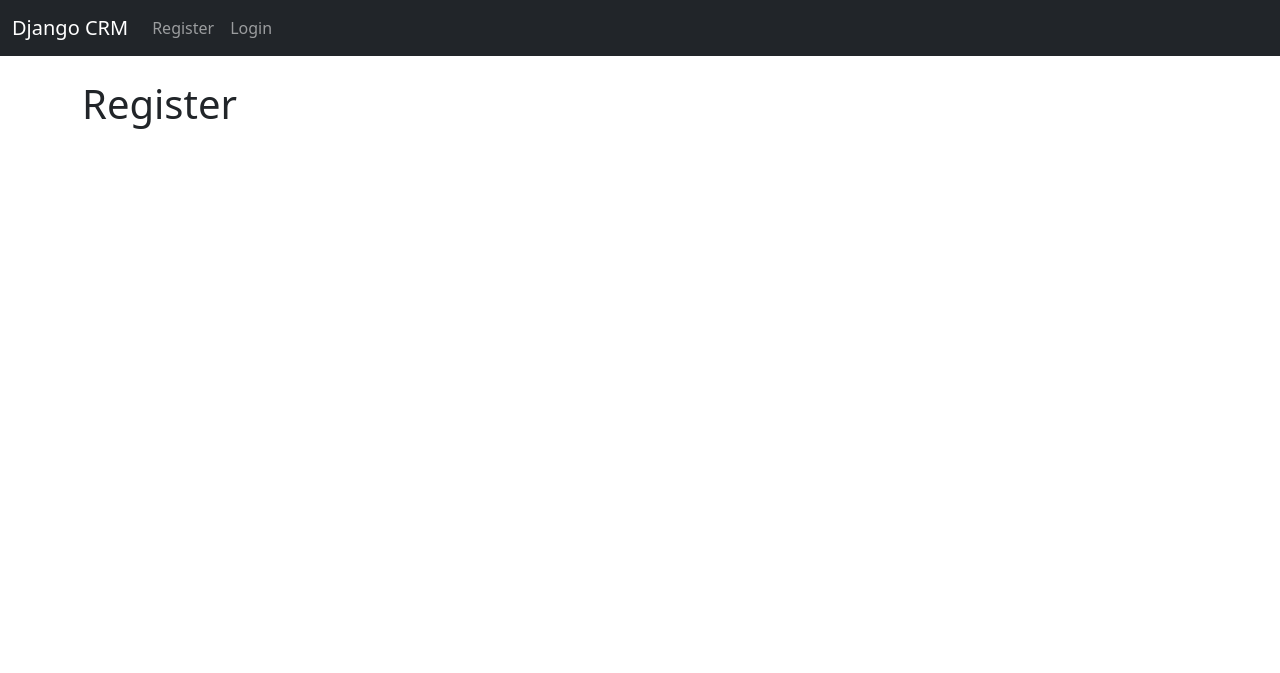
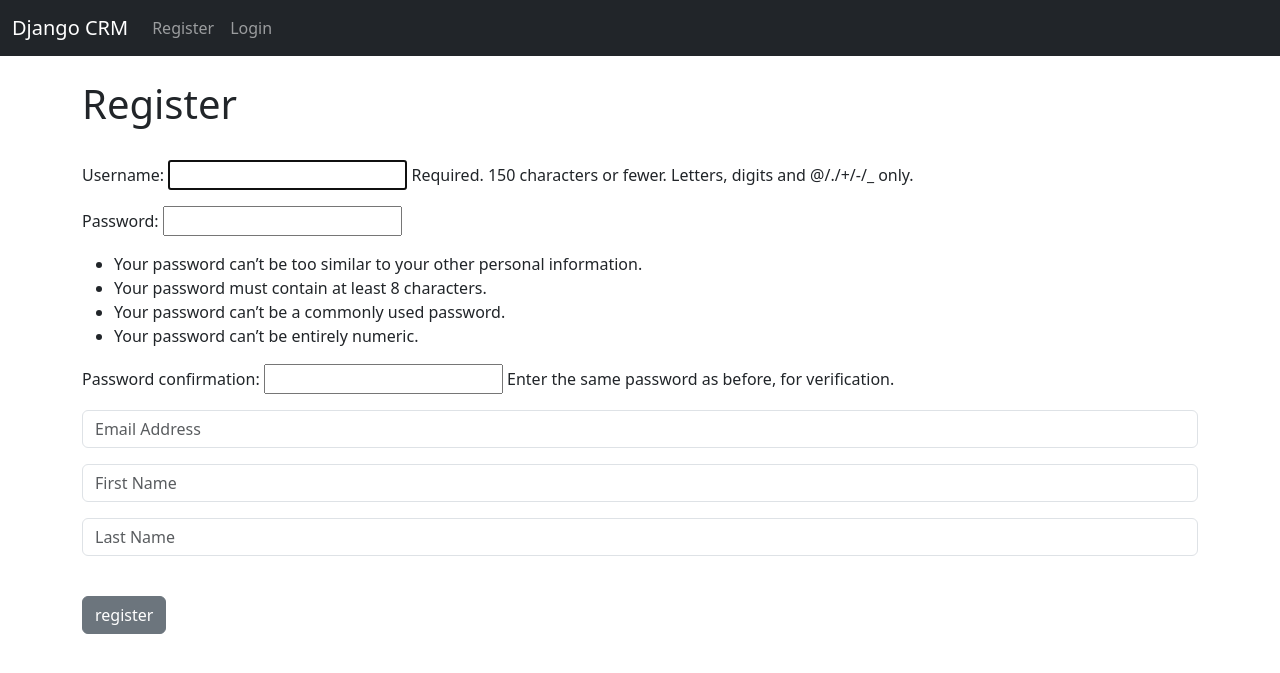
Before and after one commit to AjedidahMwanzia/CRM, a Django app: page /register/ in a window 1280 px wide. Shown: the top 673 px of the page. Run offline with Django 4.2, Linux system fonts and the light colour scheme.

Commit message:
configure the views.py to register users

```diff
--- a/website/forms.py
+++ b/website/forms.py
@@ -5,7 +5,7 @@
 class SignUpForm(UserCreationForm):
     email = forms.EmailField(label = '', widget=forms.TextInput(attrs={'class':'form-control','placeholder':'Email Address'}))
     first_name =forms.CharField(label = '',max_length= 100 ,widget=forms.TextInput(attrs={'class':'form-control','placeholder':'First Name'}))
-    last_name = forms.CharField(label = ''max_length= 100 ,widget=forms.TextInput(attrs={'class':'form-control','placeholder':'Last Name'}))
+    last_name = forms.CharField(label = '',max_length= 100 ,widget=forms.TextInput(attrs={'class':'form-control','placeholder':'Last Name'}))
 
 class Meta:
     model=User
@@ -13,22 +13,22 @@
 
 
     def __init__(self, *args, **kwargs):
-		super(SignUpForm, self).__init__(*args, **kwargs)
+            super(SignUpForm, self).__init__(*args, **kwargs)
 
-		self.fields['username'].widget.attrs['class'] = 'form-control'
-		self.fields['username'].widget.attrs['placeholder'] = 'User Name'
-		self.fields['username'].label = ''
-		self.fields['username'].help_text = '<span class="form-text text-muted"><small>Required. 150 characters or fewer. Letters, digits and @/./+/-/_ only.</small></span>'
 
-		self.fields['password1'].widget.attrs['class'] = 'form-control'
-		self.fields['password1'].widget.attrs['placeholder'] = 'Password'
-		self.fields['password1'].label = ''
-		self.fields['password1'].help_text = '<ul class="form-text text-muted small"><li>Your password can\'t be too similar to your other personal information.</li><li>Your password must contain at least 8 characters.</li><li>Your password can\'t be a commonly used password.</li><li>Your password can\'t be entirely numeric.</li></ul>'
+            self.fields['username'].widget.attrs['placeholder'] ='User Name'
+            self.fields['username'].label = ''
+            self.fields['username'].help_text = '<span class="form-text text-muted"><small>Required. 150 characters or fewer. Letters, digits and @/./+/-/_ only.</small></span>'
 
-		self.fields['password2'].widget.attrs['class'] = 'form-control'
-		self.fields['password2'].widget.attrs['placeholder'] = 'Confirm Password'
-		self.fields['password2'].label = ''
-		self.fields['password2'].help_text = '<span class="form-text text-muted"><small>Enter the same password as before, for verification.</small></span>'
+            self.fields['password1'].widget.attrs['class'] = 'form-control'
+            self.fields['password1'].widget.attrs['placeholder'] = 'Password'
+            self.fields['password1'].label = ''
+            self.fields['password1'].help_text = '<ul class="form-text text-muted small"><li>Your password can\'t be too similar to your other personal information.</li><li>Your password must contain at least 8 characters.</li><li>Your password can\'t be a commonly used password.</li><li>Your password can\'t be entirely numeric.</li></ul>'
+
+            self.fields['password2'].widget.attrs['class'] = 'form-control'
+            self.fields['password2'].widget.attrs['placeholder'] = 'Confirm Password'
+            self.fields['password2'].label = ''
+            self.fields['password2'].help_text = '<span class="form-text text-muted"><small>Enter the same password as before, for verification.</small></span>'
 
 
 
--- a/website/templates/home.html
+++ b/website/templates/home.html
@@ -13,7 +13,7 @@
 
     <form method="POST" action="{% url 'home' %}">
     {% csrf_token %}
-    <form>
+
         <div class="mb-3">
 
           <input type="text" class="form-control" name="username" placeholder="Username" required>
@@ -26,7 +26,7 @@
         </div>
       <br>
         <button type="submit" class="btn btn-secondary">login</button>
-      </form>
+
     </form>
 
 </div>
--- a/website/templates/register.html
+++ b/website/templates/register.html
@@ -1,8 +1,27 @@
 {% extends 'base.html' %}
 
 {% block content %}
+    <div class="col-md-6 offset-md-3"></div>
+        <h1>Register</h1>
+        <br>
 
-<h1>Register</h1>
-
+        <form method="POST" action="">
+            {% csrf_token %}
+            {% if form.errors %}
+                    <div class="alert alert-warning alert-dismissible fade show" role="alert">
+                    Your Form Has Errors
+                    {% for field in form %}
+                        {% if field.errors %}
+                            {{ field.errors }}
+                        {% endif %}
+                    {% endfor %}
+                    <button type="button" class="btn-close" data-bs-dismiss="alert" aria-label="Close"></button>
+                    </div>
+		    {% endif %}
+            {{ form.as_p}}
+              <br>
+              <button type="submit" class="btn btn-secondary">register</button>
+        </form>
+    </div>
 
 {%  endblock %}
--- a/website/views.py
+++ b/website/views.py
@@ -1,6 +1,7 @@
 from django.shortcuts import render,redirect
 from django.contrib.auth import authenticate,login, logout
 from django.contrib import messages
+from . forms import SignUpForm
 
 # Create your views here.
 def home(request):
@@ -30,4 +31,19 @@
    return redirect('home')
 
 def register_user(request):
-      return render (request, 'register.html', {})
+    if request.method == 'POST':
+        form = SignUpForm(request.POST)
+        if form.is_valid():
+            form.save()
+            # authenticate and login
+            username = form .cleaned_data['username']
+            password = form.cleaned_data['password1']
+            user = authenticate(request, username=username, password=password)
+            login(request,user)
+            messages.success(request, 'you have successfully registered')
+            return redirect ('home')
+    else:
+        form = SignUpForm()
+        return render (request, 'register.html',{'form':form})
+
+    return render (request, 'register.html',{'form':form})
```
